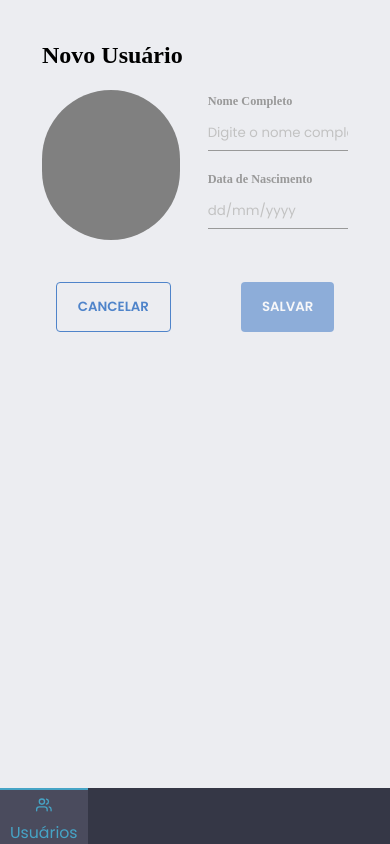
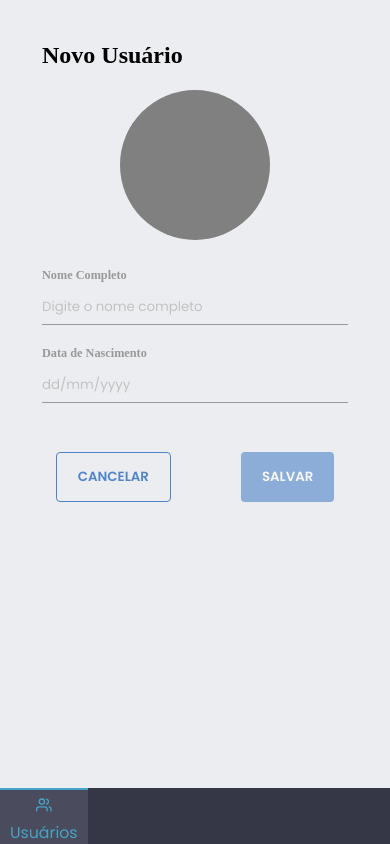
Before and after one commit to 3salles/user-crud, a React (Create React App) app: page /user/new in a window 390 px wide. Built offline with nearby package versions, Linux system fonts and the light colour scheme.

Commit message:
fix: Adjust new user page to responsive

```diff
--- a/src/pages/User/styles.ts
+++ b/src/pages/User/styles.ts
@@ -25,6 +25,10 @@ export const InfosSection = styled.div`
   display: flex;
   align-items: center;
   gap: 2rem;
+
+  @media(max-width: 768px){
+    flex-direction: column;
+  }
 `
 
 
@@ -34,6 +38,10 @@ export const InfosData = styled.div`
   align-items: flex-start;
   gap: 1rem;
   width: 50%;
+
+  @media(max-width: 768px){
+    width: 100%;
+  }
 `
 export const Field = styled.div`
   display: flex;
```
